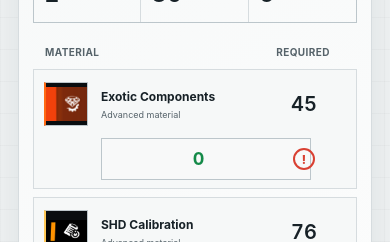
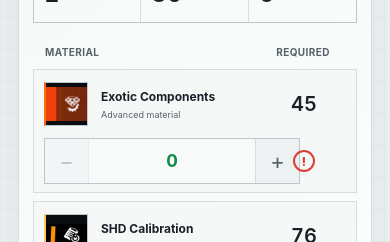
Before and after one commit to skuldgerry/division2-expertise-calculator, a Next.js app: page / in a window 390 px wide. Both pictures are taken after a click on the switch 55 px from the left and 1243 px from the top of the page. Shown: the part 1423-1665 px from the top of the page. Built offline with nearby package versions, Linux system fonts and the light colour scheme; a web font is replaced by a local one.

Commit message:
Use accessible inventory steppers

```diff
--- a/app/ExpertisePlanner.tsx
+++ b/app/ExpertisePlanner.tsx
@@ -33,6 +33,7 @@ type Totals = Record<string, number>;
 const STORAGE_KEY = "expertise-calculator-plan-v3";
 const THEME_KEY = "expertise-calculator-theme";
 const CHECKPOINTS = [10, 15, 20, 25, 30];
+const MAX_INVENTORY_VALUE = 9_999_999;
 
 const defaultItem: PlanItem = {
   id: "item-1",
@@ -660,14 +661,17 @@ export function ExpertisePlanner() {
                       </button>
                       <strong className="required-value">{formatNumber(total)}</strong>
                       {inventoryMode && (
-                        <input
-                          className="inventory-input"
-                          type="number"
-                          min="0"
-                          value={owned}
-                          aria-label={`${meta.label} in inventory`}
-                          onChange={(event) => setInventory((current) => ({ ...current, [resource]: Math.max(0, Number(event.target.value) || 0) }))}
-                        />
+                        <div className="inventory-stepper">
+                          <NumberStepper
+                            label={`${meta.label} in inventory`}
+                            min={0}
+                            max={MAX_INVENTORY_VALUE}
+                            value={owned}
+                            onChange={(value) =>
+                              setInventory((current) => ({ ...current, [resource]: value }))
+                            }
+                          />
+                        </div>
                       )}
                       {inventoryMode && (
                         <span className={`resource-status ${covered ? "covered" : "shortfall"}`} title={covered ? "Covered" : `${formatNumber(total - owned)} short`}>
--- a/app/globals.css
+++ b/app/globals.css
@@ -1007,7 +1007,7 @@ input[type="range"]::-moz-range-thumb {
 
 .inventory-active .resource-columns,
 .inventory-active .resource-main {
-  grid-template-columns: minmax(0, 1fr) 82px 96px 38px;
+  grid-template-columns: minmax(0, 1fr) 82px 148px 38px;
 }
 
 .resource-columns {
@@ -1103,13 +1103,14 @@ input[type="range"]::-moz-range-thumb {
   text-align: center;
 }
 
-.inventory-input {
-  min-height: 42px !important;
-  padding: 0 7px !important;
-  color: var(--green) !important;
+.inventory-stepper {
+  min-width: 0;
+}
+
+.inventory-stepper .number-stepper input {
+  color: var(--green);
   font-size: 18px;
   font-weight: 700;
-  text-align: center;
 }
 
 .resource-status {
@@ -1354,7 +1355,7 @@ footer a:hover {
   }
 }
 
-@media (max-width: 1040px) {
+@media (max-width: 1120px) {
   .command-bar {
     flex-wrap: wrap;
     padding-top: 10px;
@@ -1523,14 +1524,18 @@ footer a:hover {
     display: none;
   }
 
-  .inventory-input {
-    grid-column: 1;
-    margin-left: 57px;
+  .inventory-stepper {
+    z-index: 1;
+    grid-row: 2;
+    grid-column: 1 / -1;
+    padding-right: 46px;
   }
 
   .resource-status {
     grid-column: 2;
     grid-row: 2;
+    z-index: 2;
+    justify-self: end;
   }
 
   .trajectory-body {
```
